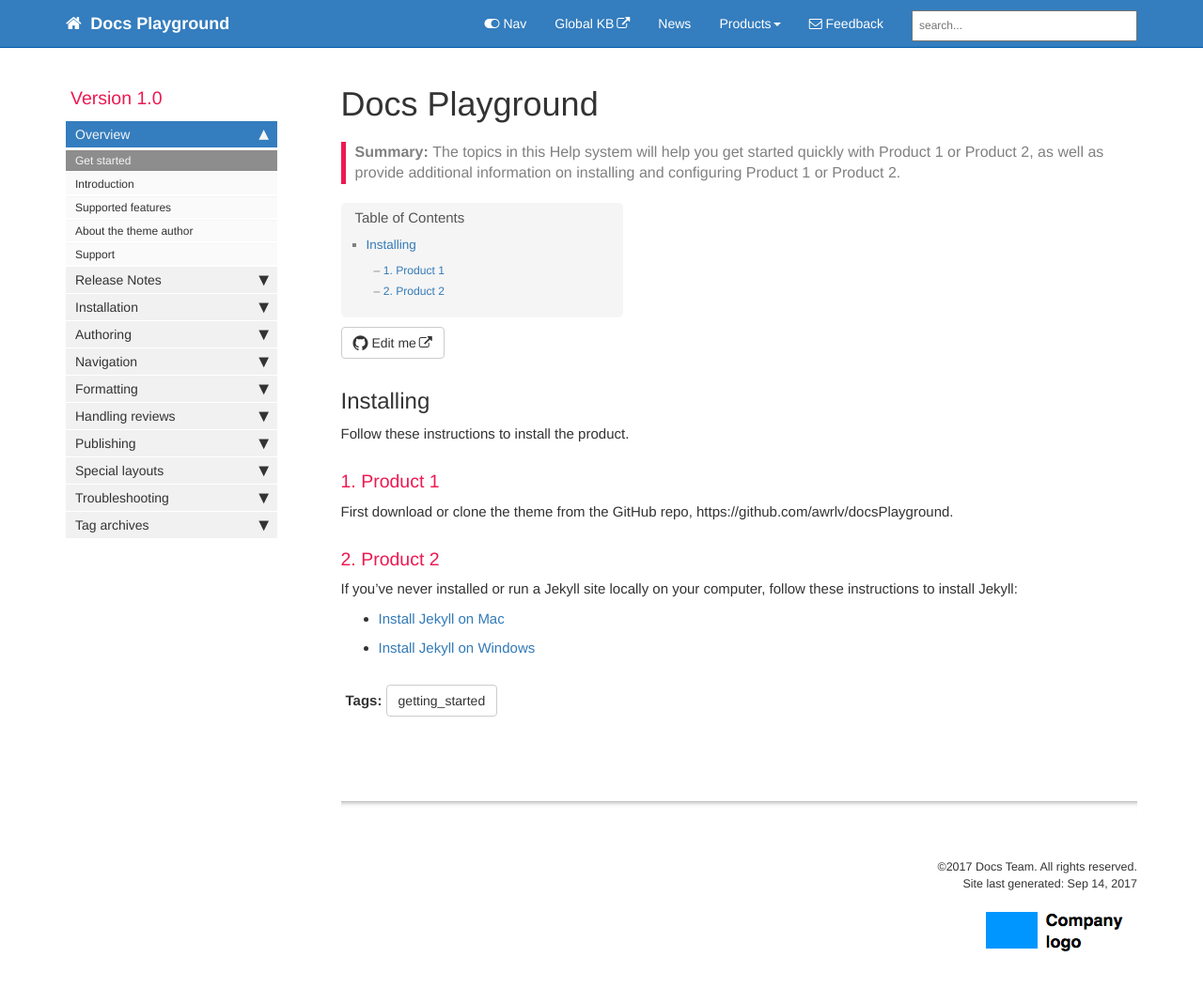
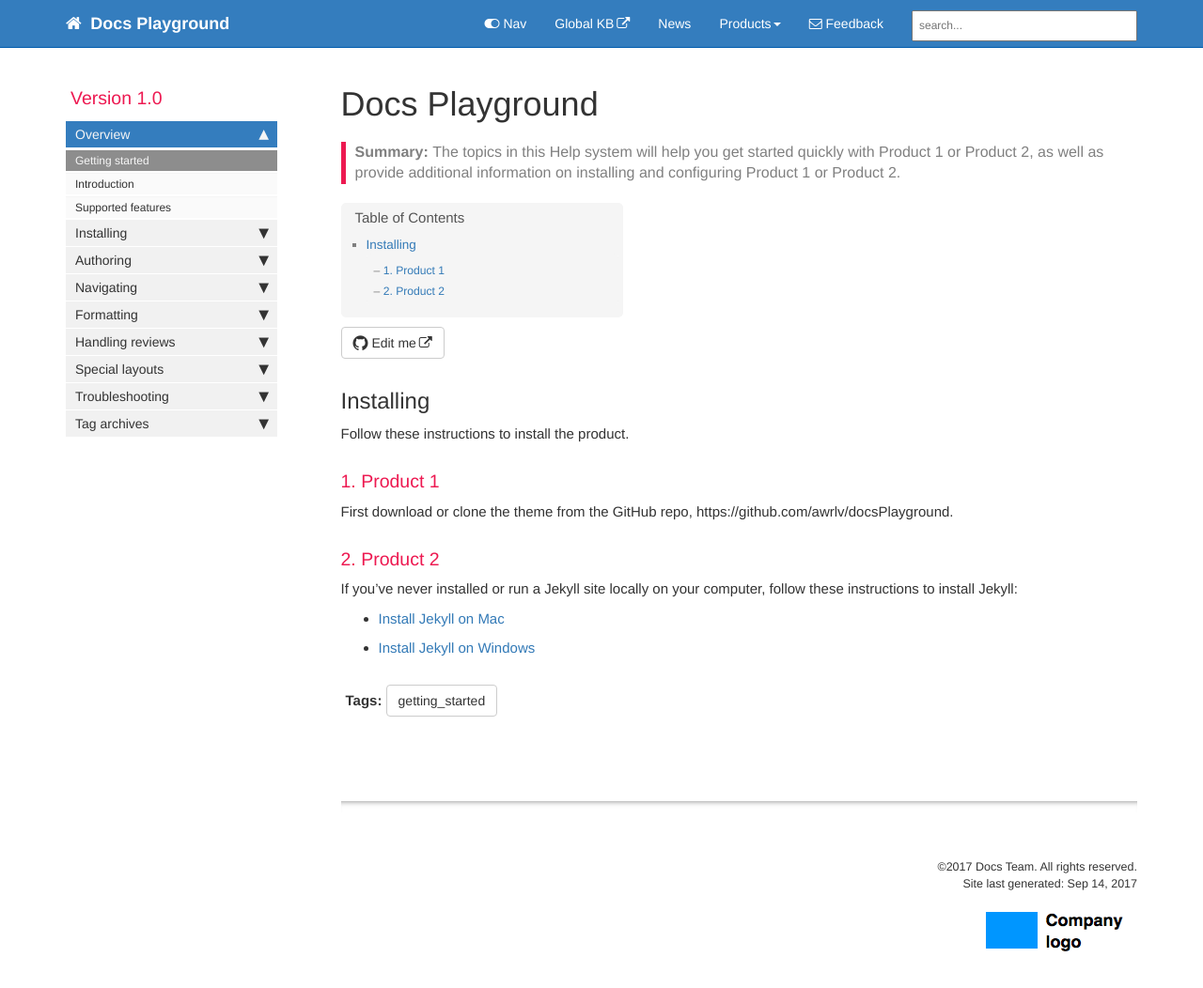
Before and after one commit to awrlv/docsPlayground, a Jekyll site: the page built from index.md, in a window 1280 px wide and 1089 px high. Shown: the top 1052 px of the window at 94% size. Built offline with Jekyll 4.4.1, drawn with Linux system fonts in a browser that asks for light colours; nearby versions of some CDN libraries; comment, search, counter and statistics services are not loaded; part of the change alters nothing that is shown.

Commit message:
Commit of mydoc_sidebar.yml

```diff
--- a/_data/sidebars/mydoc_sidebar.yml
+++ b/_data/sidebars/mydoc_sidebar.yml
@@ -23,7 +23,7 @@ entries:
     output: web, pdf
     folderitems:
 
-    - title: Get started
+    - title: Getting started
       url: /index.html
       output: web, pdf
       type: homepage
@@ -36,27 +36,9 @@ entries:
       url: /mydoc_supported_features.html
       output: web, pdf
 
-    - title: About the theme author
-      url: /mydoc_about.html
-      output: web, pdf
 
-    - title: Support
-      url: /mydoc_support.html
-      output: web, pdf
 
-  - title: Release Notes
-    output: web, pdf
-    folderitems:
-
-    - title: 6.0 Release notes
-      url: /mydoc_release_notes_60.html
-      output: web, pdf
-
-    - title: 5.0 Release notes
-      url: /mydoc_release_notes_50.html
-      output: web, pdf
-
-  - title: Installation
+  - title: Installing
     output: web, pdf
     folderitems:
 
@@ -108,7 +90,7 @@ entries:
       url: /mydoc_atom_text_editor.html
       output: web, pdf
 
-  - title: Navigation
+  - title: Navigating
     output: web, pdf
 
     folderitems:
@@ -188,45 +170,7 @@ entries:
 #      url: /mydoc_git_collaboration
 #      output: web, pdf
 
-  - title: Publishing
-    output: web, pdf
 
-    folderitems:
-    - title: Build arguments
-      url: /mydoc_build_arguments.html
-      output: web, pdf
-
-    - title: Themes
-      url: /mydoc_themes.html
-      output: web, pdf
-
-    - title: Generating PDFs
-      url: /mydoc_generating_pdfs.html
-      output: web, pdf
-
-    - title: Help APIs and UI tooltips
-      url: /mydoc_help_api.html
-      output: web, pdf
-
-    - title: Search configuration
-      url: /mydoc_search_configuration.html
-      output: web, pdf
-
-    - title: iTerm profiles
-      url: /mydoc_iterm_profiles.html
-      output: web, pdf
-
-    - title: Pushing builds to server
-      url: /mydoc_push_build_to_server.html
-      output: web, pdf
-
-    - title: Getting around the password prompts in SCP
-      url: /mydoc_no_password_prompts_scp.html
-      output: web, pdf
-
-    - title: Publishing on Github Pages
-      url: /mydoc_publishing_github_pages.html
-      output: web, pdf
 
   - title: Special layouts
     output: web, pdf
```
